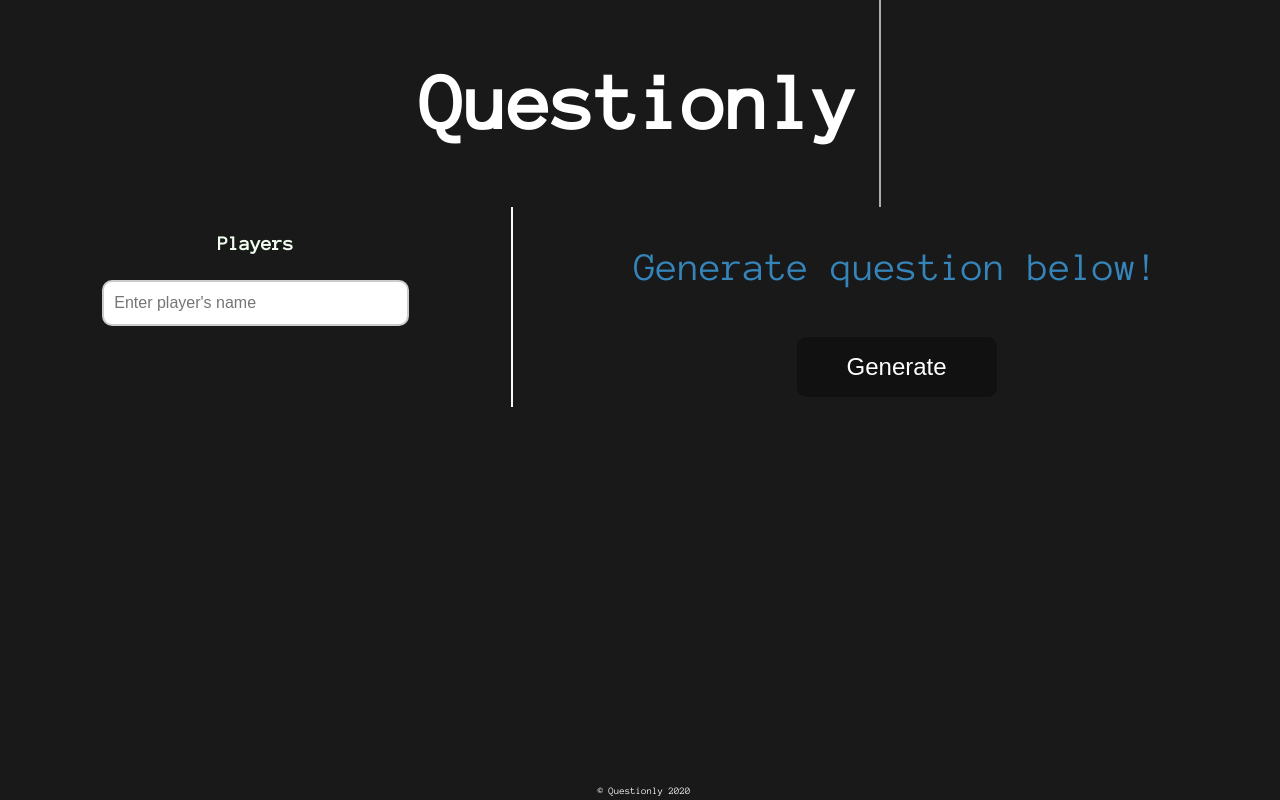
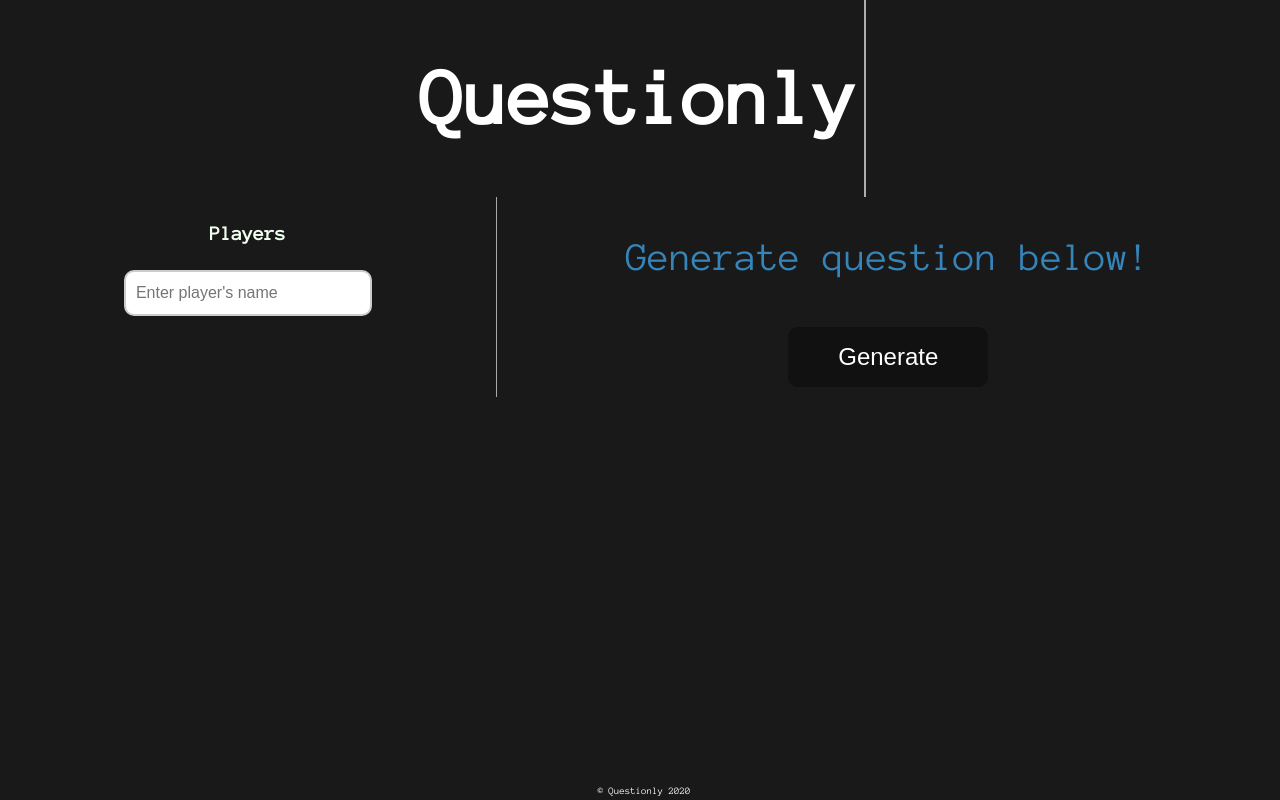
Before and after one commit to sebbycake/questionly, a React (Create React App) app: page / in a window 1280 px wide. Built offline with nearby package versions, Linux system fonts and the light colour scheme.

Commit message:
Changed width of player box

```diff
--- a/src/components/questionsList.js
+++ b/src/components/questionsList.js
@@ -57,7 +57,7 @@ const questionsData = [
     "Have you ever accidentally revealed a friends' secret?",
     "What is the worst date you’ve ever been on?",
     "Name the most immature person in this room.",
-    "When was the last time you watched an “adult movie? What was it?",
+    "When was the last time you watched an adult movie? What was it?",
     "Would you marry someone for their money?",
     "Name the most gullible person in this room.",
     "Have you ever compromised your morals for money?",
@@ -139,7 +139,7 @@ const questionsData = [
     "Do you masturbate to your female friends' photos?",
     "What do you like to do when you are alone?",
     "Doggy style or missionary position?",
-    "Have you masturbated to local Instagram influencers?",
+    "Have you ever masturbated to local Instagram influencers?",
     "What is your favourite sex position?",
     "Which person's sister in this room would you hook up with?",
     "What is your favourite sex position?",
@@ -261,7 +261,8 @@ const questionsData = [
     "Have you ever used a dildo?",
     "When was the last time you fingered yourself?",
     "Have you ever had a paranormal experience?",
-
+    "Which local Instagram influencer have you fantasised before?",
+    "When was the last time you shaved your pubes?",
 ]
 
 
--- a/src/index.css
+++ b/src/index.css
@@ -14,7 +14,7 @@ body {
 /* header/logo title */
 
 .header {
-  padding: 10px 20px;
+  padding: 5px;
   text-align: center;
   color: white;
   overflow: hidden;
@@ -50,7 +50,7 @@ body {
     }
 
     .players-box {
-      border-right: 2px solid #F8F8FF;
+      border-right: 1px solid #A9A9A9; /*#f8f8ff*/
       font-size: 20px;
     }
 
@@ -76,11 +76,12 @@ body {
 } */
 
 .player {
-  display: flex;
-  flex-direction: column;
+
   padding: 4px;
+  width: 45%;
   background-color:#FFE4E1;
-  margin: 5px;
+  margin: auto;
+  margin-bottom: 5px;
   color: black;
   border-radius: 10px;
 }
@@ -94,9 +95,8 @@ body {
 .question-box {
   flex: 3;
   text-align: center;
+  margin: 0px 20px;
 }
-
-
 
 
 /* generate button */
@@ -176,19 +176,17 @@ body {
 /* list of players input */
 
 input[type=text] {
-  width: 130px;
   box-sizing: border-box;
   border: 2px solid #ccc;
   border-radius: 10px;
   font-size: 16px;
-  width: 60%;
+  width: 50%;
   background-color: white;
   background-position: 10px 10px;
   background-repeat: no-repeat;
   padding: 12px 20px 12px 10px;
   transition: width 0.4s ease-in-out;
   outline: none;
-
 }
 
 input[type=text]:focus {
```
